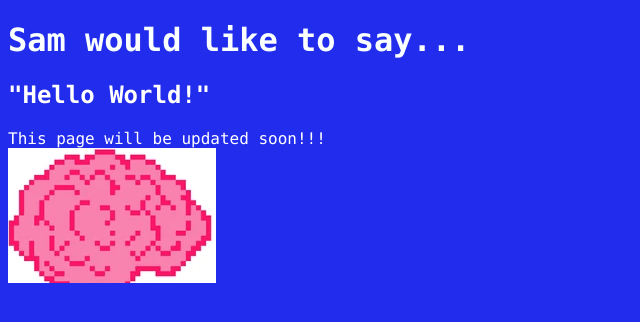
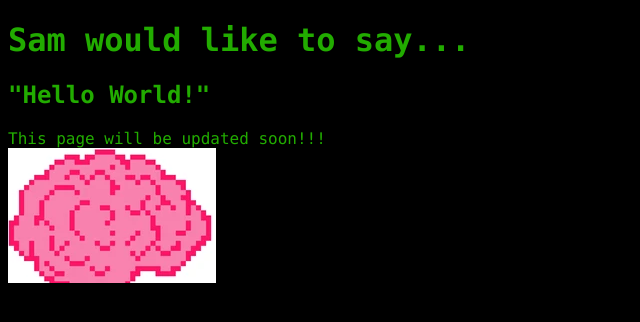
Before and after one commit to samch1980/samch1980.github.io, a plain HTML site: page index.html in a window 1280 px wide. Shown: the whole page, without its empty margins (0-640 px from the left). Drawn offline with Linux system fonts and the light colour scheme.

Commit message:
terminal color code

```diff
--- a/index.html
+++ b/index.html
@@ -5,10 +5,10 @@
     <meta name="viewport" content="width=device-width, initial-scale=1.0">
     <title>Sam Chamas - Hello World!</title>
 </head>
-<body style="background-color:rgb(34, 44, 236);">
-    <h1 style="color:rgb(250, 255, 255);font-family: Consolas,Monaco,Lucida Console,Liberation Mono,DejaVu Sans Mono,Bitstream Vera Sans Mono,Courier New, monospace;">Sam would like to say...</h1>
-    <h2 style="color:rgb(255, 255, 255);font-family: Consolas,Monaco,Lucida Console,Liberation Mono,DejaVu Sans Mono,Bitstream Vera Sans Mono,Courier New, monospace;">"Hello World!"</h2>
-    <p style="color:rgb(255, 255, 255);font-family: Consolas,Monaco,Lucida Console,Liberation Mono,DejaVu Sans Mono,Bitstream Vera Sans Mono,Courier New, monospace;">
+<body style="background-color:rgb(0, 0, 0);">
+    <h1 style="color:rgb(34, 172, 0);font-family: Consolas,Monaco,Lucida Console,Liberation Mono,DejaVu Sans Mono,Bitstream Vera Sans Mono,Courier New, monospace;">Sam would like to say...</h1>
+    <h2 style="color:rgb(34, 172, 0);font-family: Consolas,Monaco,Lucida Console,Liberation Mono,DejaVu Sans Mono,Bitstream Vera Sans Mono,Courier New, monospace;">"Hello World!"</h2>
+    <p style="color:rgb(34, 172, 0);font-family: Consolas,Monaco,Lucida Console,Liberation Mono,DejaVu Sans Mono,Bitstream Vera Sans Mono,Courier New, monospace;">
        This page will be updated soon!!!<br>
        <img src="pixelbrain.png" alt="pixel brain">
     </p>
```
